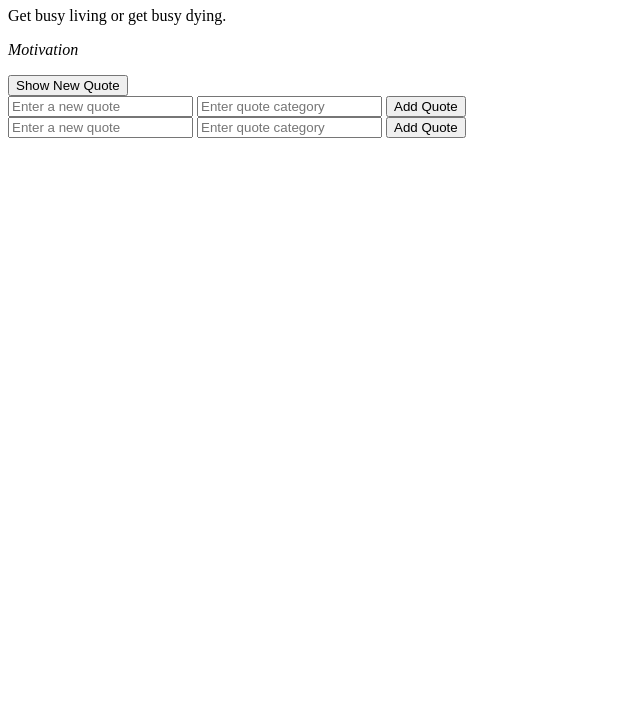
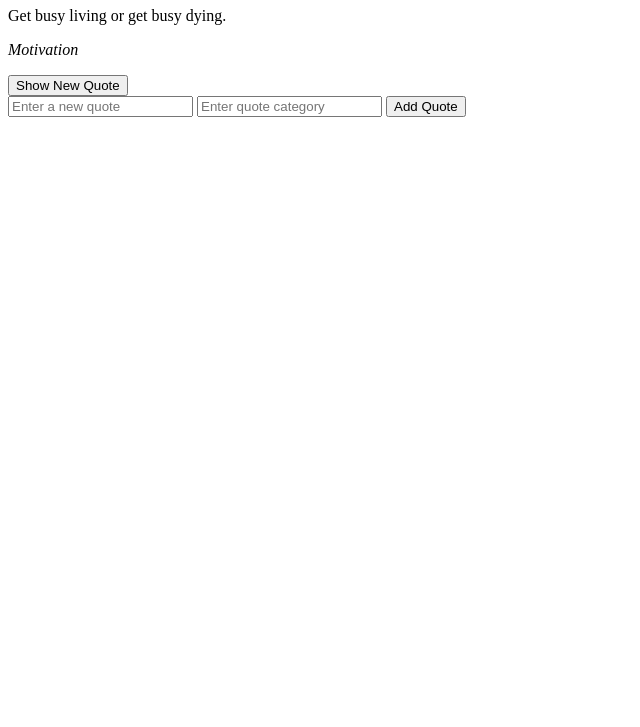
Before and after one commit to steph10920/alx_fe_javascript, a plain HTML site: page dom-manipulation/index.html in a window 1280 px wide. Shown: the part 73-800 px from the top of the page, without its empty margins (0-640 px from the left). Drawn offline with Linux system fonts and the light colour scheme.

Commit message:
Add files via upload

```diff
--- a/dom-manipulation/index.html
+++ b/dom-manipulation/index.html
@@ -15,11 +15,6 @@
     <input id="newQuoteCategory" type="text" placeholder="Enter quote category" />
     <button id="addQuote">Add Quote</button>
   </div>
-  <div>
-    <input id="newQuoteText" type="text" placeholder="Enter a new quote" />
-    <input id="newQuoteCategory" type="text" placeholder="Enter quote category" />
-    <button onclick="addQuote()">Add Quote</button>
-  </div>
 
   <script src="script.js"></script>
 </body>
```
